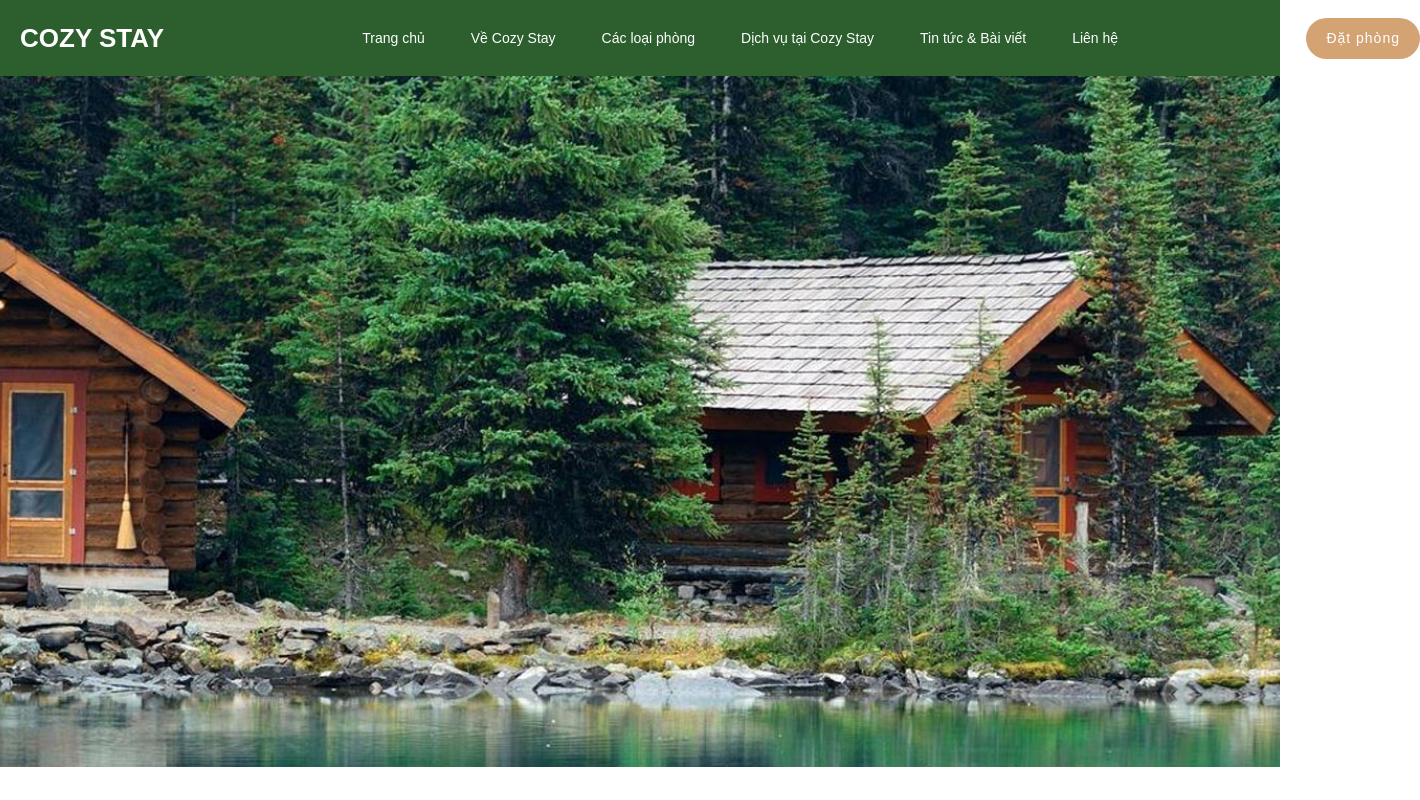
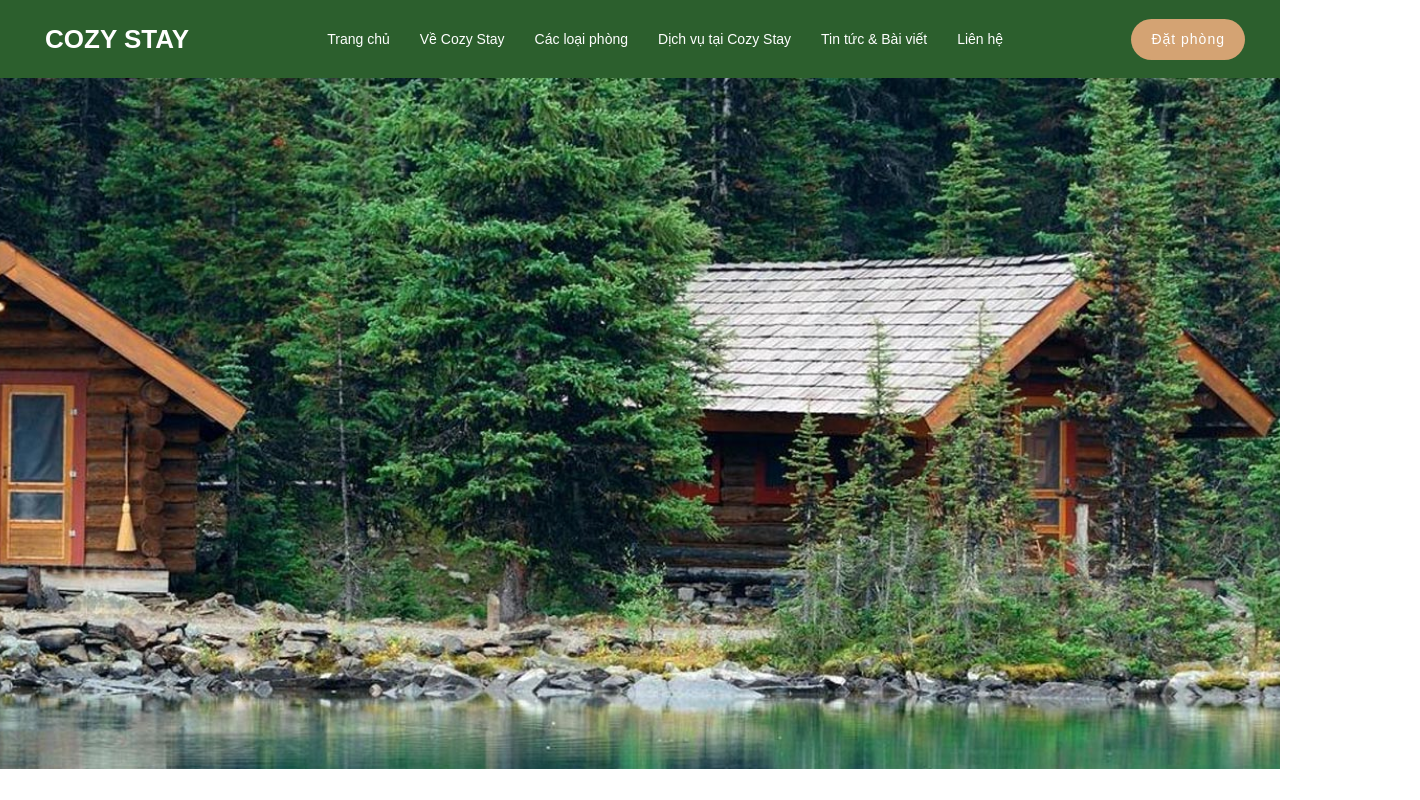
Before and after one commit to Hieuuu1510/landing-page, a Next.js app: page / in a window 1280 px wide. Shown: the whole page, 1420 px wide, since content can reach past the window. Built offline with nearby package versions, Linux system fonts and the light colour scheme.

Commit message:
feat: udpate navbar

```diff
--- a/components/navbar/index.tsx
+++ b/components/navbar/index.tsx
@@ -1,14 +1,44 @@
-import React from "react";
+import React, { use, useEffect, useRef, useState } from "react";
 
 const Navbar = () => {
+  const navbarRef = useRef<HTMLDivElement>(null);
+  const [scrollEnd, setScrollEnd] = useState<boolean>(false);
+
+  useEffect(() => {
+    const observer = new IntersectionObserver(
+      ([entry]) => {
+        setScrollEnd(!entry.isIntersecting);
+      },
+      {
+        root: null, // viewport
+        threshold: 0,
+      }
+    );
+
+    const el = navbarRef.current;
+    if (el) observer.observe(el);
+
+    return () => {
+      if (el) observer.unobserve(el);
+    };
+  }, []);
+
   return (
-    <header className="w-full h-[76px] bg-[var(--backgroundHeader)] text-white p-[10px]">
-      <div className="flex items-center justify-between w-[1410px] my-0 mx-auto">
-        <div className="uppercase cursor-pointer font-black text-[26px] px-[10px]">
-          Cozy Stay
-        </div>
-        <>
-          <ul className="flex gap-4">
+    <>
+      <div
+        ref={navbarRef}
+        className="h-[1px] bg-[var(--backgroundHeader)]"
+      ></div>
+      <div
+        className={`w-full h-auto bg-[var(--backgroundHeader)] text-white p-[10px] ${
+          scrollEnd ? "navbar" : ""
+        }`}
+      >
+        <div className="flex items-center justify-between max-w-[1410px] my-0 mx-auto md:max-w-[1210px]">
+          <div className="uppercase cursor-pointer font-black text-[26px] px-[10px]">
+            Cozy Stay
+          </div>
+          <ul className="hidden lg:flex">
             <li className="cursor-pointer my-[18px] mx-[15px]">
               <a href="/">Trang chủ</a>
             </li>
@@ -28,12 +58,12 @@ const Navbar = () => {
               <a href="">Liên hệ</a>
             </li>
           </ul>
-        </>
-        <div className="cursor-pointer px-[20px] py-[10px] bg-[var(--shop-color-main)] tracking-[1px] rounded-[22px]">
-          Đặt phòng
+          <div className="cursor-pointer px-[20px] py-[10px] bg-[var(--shop-color-main)] tracking-[1px] rounded-[22px]">
+            Đặt phòng
+          </div>
         </div>
       </div>
-    </header>
+    </>
   );
 };
 
--- a/pages/_app.tsx
+++ b/pages/_app.tsx
@@ -1,4 +1,6 @@
 import "@/styles/globals.css";
+import "@/styles/navbar.css";
+
 import type { AppProps } from "next/app";
 
 export default function App({ Component, pageProps }: AppProps) {
--- /dev/null
+++ b/styles/navbar.css
@@ -0,0 +1,19 @@
+.navbar {
+    animation-name: navbar;
+    animation-duration: 0.8s;
+    animation-fill-mode: forwards;
+    position: fixed;
+    top: 0;
+    left: 0;
+    right: 0;
+    z-index: 1;
+    box-shadow: 0 3px 5px 0 rgba(0, 0, 0, 0.1);
+}
+
+@keyframes navbar {
+    from {
+        transform: translateY(-90px);
+    } to {
+        transform: translateY(0px);
+    }
+}
```
